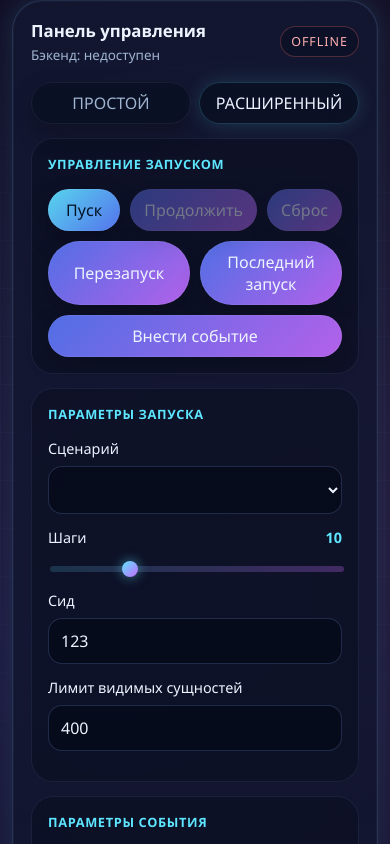
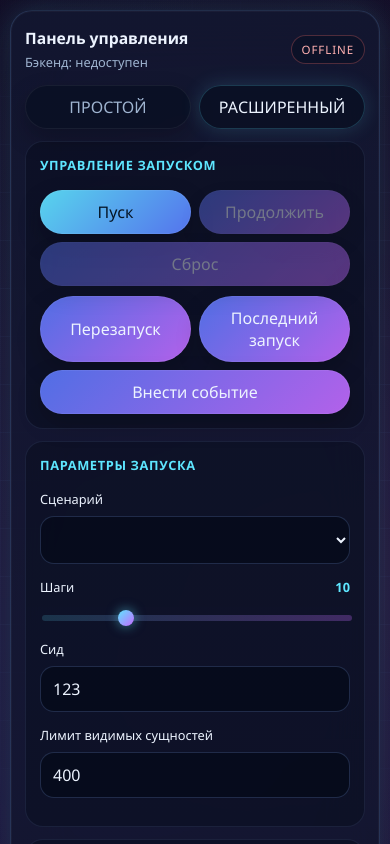
Before and after one commit to Yasspd/Front-simulation, a website: page index.html in a window 390 px wide. Both pictures are taken after a click on the button "РАСШИРЕННЫЙ". Shown: the top 844 px of the page. Drawn offline with Linux system fonts and the light colour scheme; no server answers; animation ran at ten frames a second.

Commit message:
адаптивность под экраны смартфонов

```diff
--- a/style.css
+++ b/style.css
@@ -483,20 +483,25 @@ input[type='checkbox'] {
   }
 }
 
-@media (max-width: 768px) {
-  .control-panel,
-  .stats-overlay,
-  .timeline-panel {
-    position: static;
-    margin: 0 12px 12px;
-    width: auto;
-    max-height: none;
+@media (max-width: 900px) {
+  html,
+  body {
+    min-height: 100%;
+    overflow-x: hidden;
+    overflow-y: auto;
+  }
+
+  body::before {
+    mask-image: radial-gradient(circle at center, black 58%, transparent 100%);
   }
 
   .app-shell {
     height: auto;
     min-height: 100vh;
-    padding-bottom: 12px;
+    display: flex;
+    flex-direction: column;
+    gap: 12px;
+    padding: 12px 12px calc(18px + env(safe-area-inset-bottom, 0px));
   }
 
   #simulation-canvas {
@@ -505,20 +510,194 @@ input[type='checkbox'] {
     z-index: -1;
   }
 
+  .control-panel,
+  .stats-overlay,
+  .timeline-panel,
   .floating-hint {
     position: static;
+    width: 100%;
+    max-width: none;
+    margin: 0;
+  }
+
+  .control-panel,
+  .stats-overlay,
+  .timeline-panel {
+    border-radius: 24px;
+  }
+
+  .control-panel {
+    order: 1;
+    max-height: none;
+    padding: 16px;
+  }
+
+  .stats-overlay {
+    order: 2;
+    padding: 15px 16px;
+    pointer-events: auto;
+  }
+
+  .timeline-panel {
+    order: 3;
+    padding: 15px 16px;
+  }
+
+  .floating-hint {
+    order: 4;
     transform: none;
-    margin: 0 12px;
-    width: calc(100% - 24px);
-    border-radius: 20px;
+    border-radius: 18px;
     text-align: center;
+    padding: 12px 14px;
+  }
+
+  .panel-topbar,
+  .overlay-title-row,
+  .timeline-head {
+    gap: 10px;
+    flex-wrap: wrap;
+  }
+
+  .button-row button {
+    flex: 1 1 calc(50% - 6px);
+    min-width: 128px;
+  }
+
+  .grid-two {
+    flex-direction: column;
+    gap: 0;
+  }
+
+  .grid-two > .control-group {
+    width: 100%;
   }
 
   .stat-card {
     width: calc(50% - 5px);
+    min-width: 0;
+  }
+
+  .check-grid label {
+    min-width: calc(50% - 6px);
+  }
+}
+
+@media (max-width: 768px) {
+  .app-shell {
+    gap: 10px;
+    padding: 10px 10px calc(16px + env(safe-area-inset-bottom, 0px));
+  }
+
+  .control-panel,
+  .stats-overlay,
+  .timeline-panel {
+    border-radius: 22px;
+  }
+
+  .control-panel,
+  .stats-overlay,
+  .timeline-panel,
+  .panel-section {
+    padding-left: 14px;
+    padding-right: 14px;
+  }
+
+  .panel-section {
+    border-radius: 18px;
+    margin-bottom: 12px;
+    padding-top: 14px;
+    padding-bottom: 14px;
+  }
+
+  .mode-toggle {
+    margin: 14px 0 12px;
+  }
+
+  .mode-chip {
+    min-height: 42px;
+  }
+
+  .button-row {
+    gap: 8px;
+  }
+
+  .button-row button {
+    min-width: 0;
+    flex-basis: calc(50% - 4px);
+  }
+
+  .stat-card {
+    width: calc(50% - 4px);
+    padding: 10px 10px 9px;
+  }
+
+  .telemetry-row {
+    align-items: flex-start;
+    flex-direction: column;
   }
 
   .check-grid label {
     min-width: 100%;
   }
+
+  .floating-hint {
+    font-size: 0.8rem;
+  }
 }
+
+@media (max-width: 560px) {
+  .panel-title,
+  .overlay-title,
+  .timeline-title {
+    font-size: 0.98rem;
+  }
+
+  .panel-subtitle,
+  .overlay-subtitle,
+  .timeline-subtitle,
+  .timeline-foot,
+  .telemetry-row,
+  .control-group span,
+  .inline-note,
+  .profile-hint-card {
+    font-size: 0.8rem;
+  }
+
+  button,
+  input,
+  select {
+    font-size: 16px;
+  }
+
+  button {
+    padding: 11px 12px;
+  }
+
+  .status-pill,
+  .tiny-status {
+    min-width: 58px;
+    font-size: 0.72rem;
+  }
+
+  .stats-grid {
+    gap: 8px;
+  }
+
+  .stat-card {
+    width: 100%;
+  }
+
+  .telemetry-stack {
+    gap: 8px;
+  }
+
+  .timeline-head,
+  .timeline-foot {
+    align-items: flex-start;
+    flex-direction: column;
+  }
+
+  .timeline-foot {
+    gap: 4px;
+  }
+}
```
